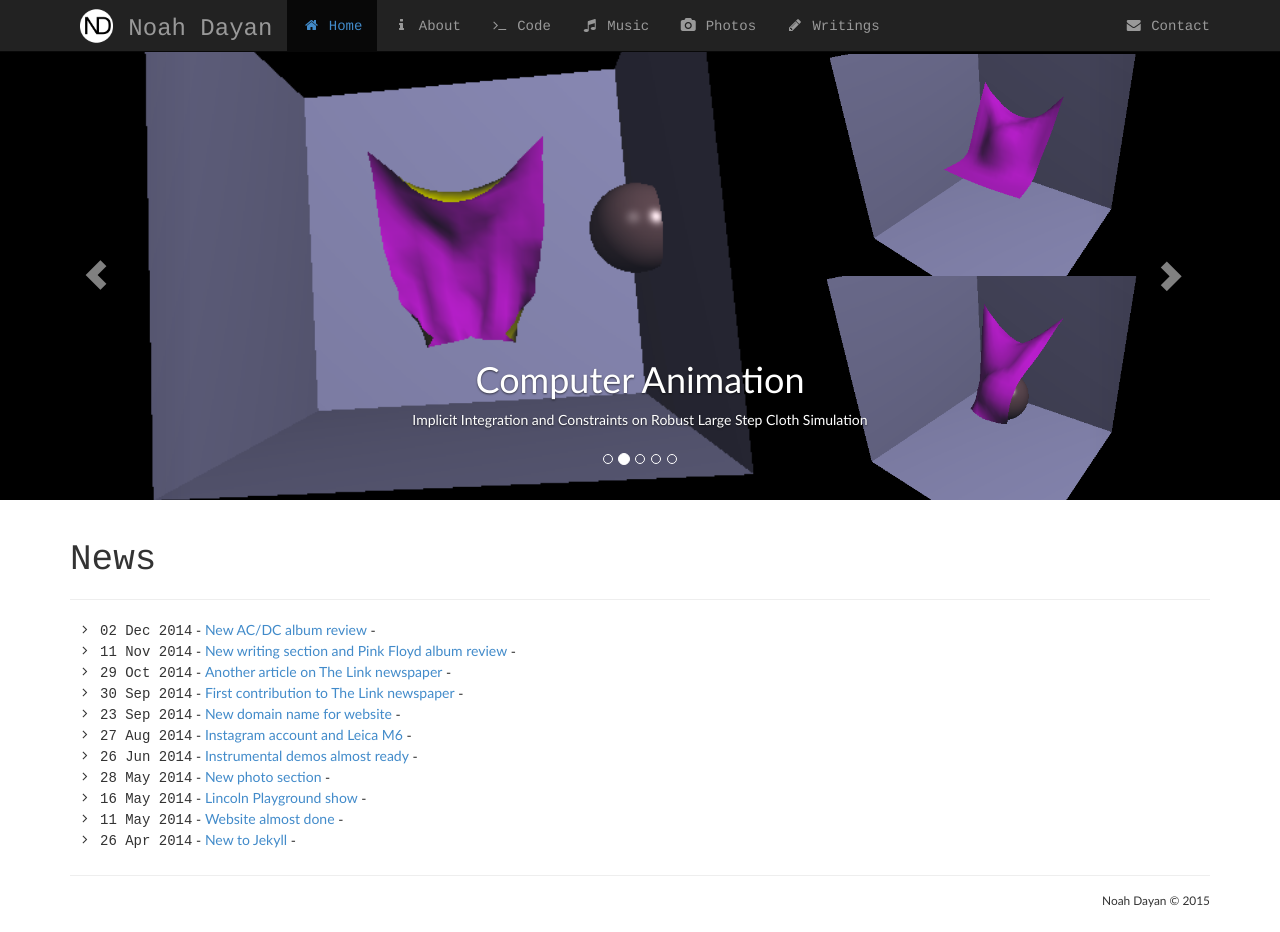
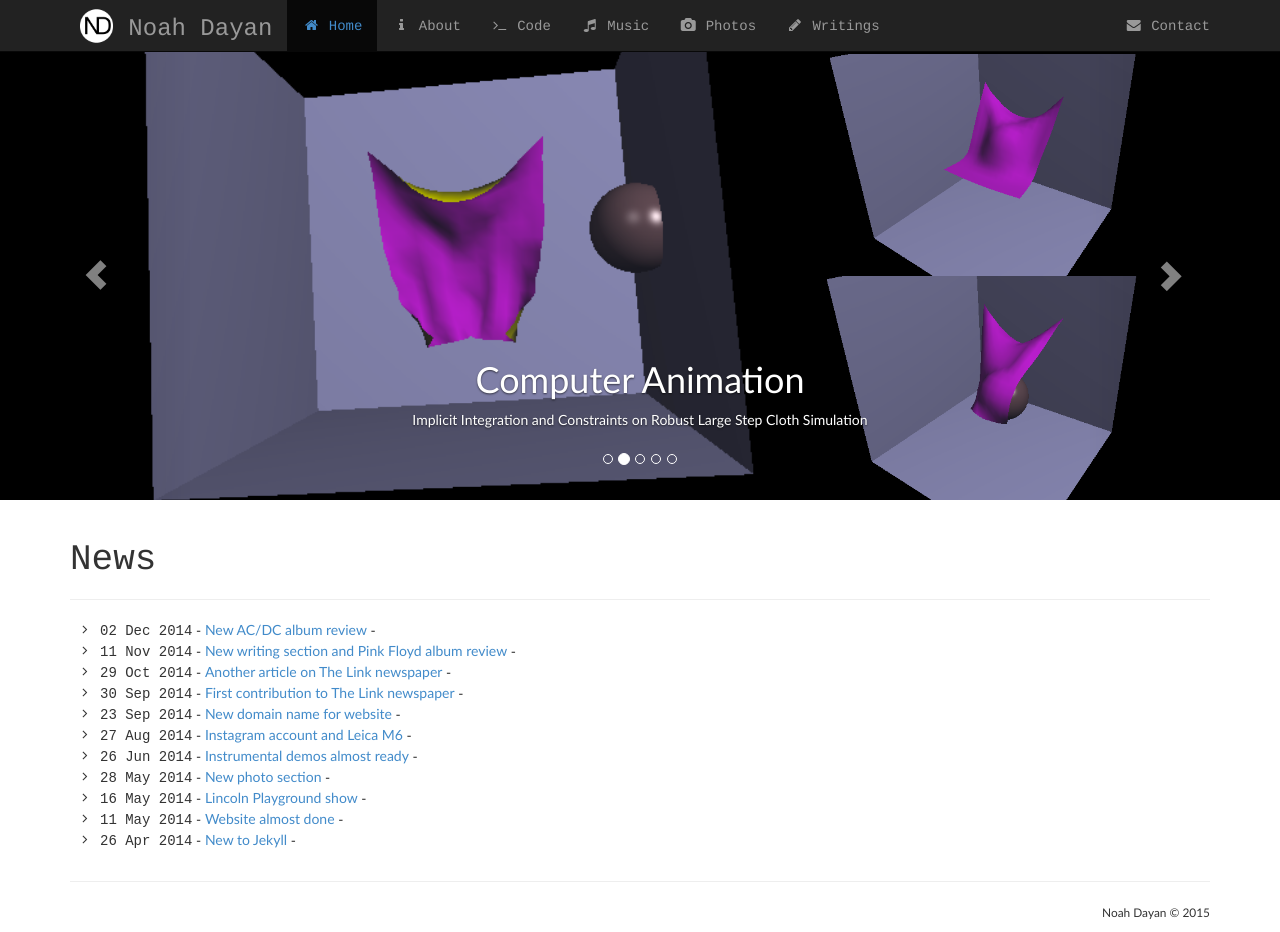
Before and after one commit to noahdayan/noahdayan.github.io, a Jekyll site: the page built from index.html, in a window 1280 px wide and 932 px high. Built offline with Jekyll 4.4.1, drawn with Linux system fonts in a browser that asks for light colours; comment, search, counter and statistics services are not loaded.

Commit message:
Minor footer change

```diff
--- a/_layouts/default.html
+++ b/_layouts/default.html
@@ -147,6 +147,7 @@
         <div class="container animated fadeIn">
 
           <div class="footer">
+            <hr>
             <p class="futura text-right"><small>Noah Dayan &copy; 2015</small></p>
           </div>
 
--- a/css/main.css
+++ b/css/main.css
@@ -35,12 +35,6 @@ body {
 
 .logo {
 	margin-top: -0.5em;
-}
-
-.footer {
-  border-top: 1px solid #eee;
-  margin-top: 1em;
-  padding-top: 1em;
 }
 
 /*****************************************************************************/
```
